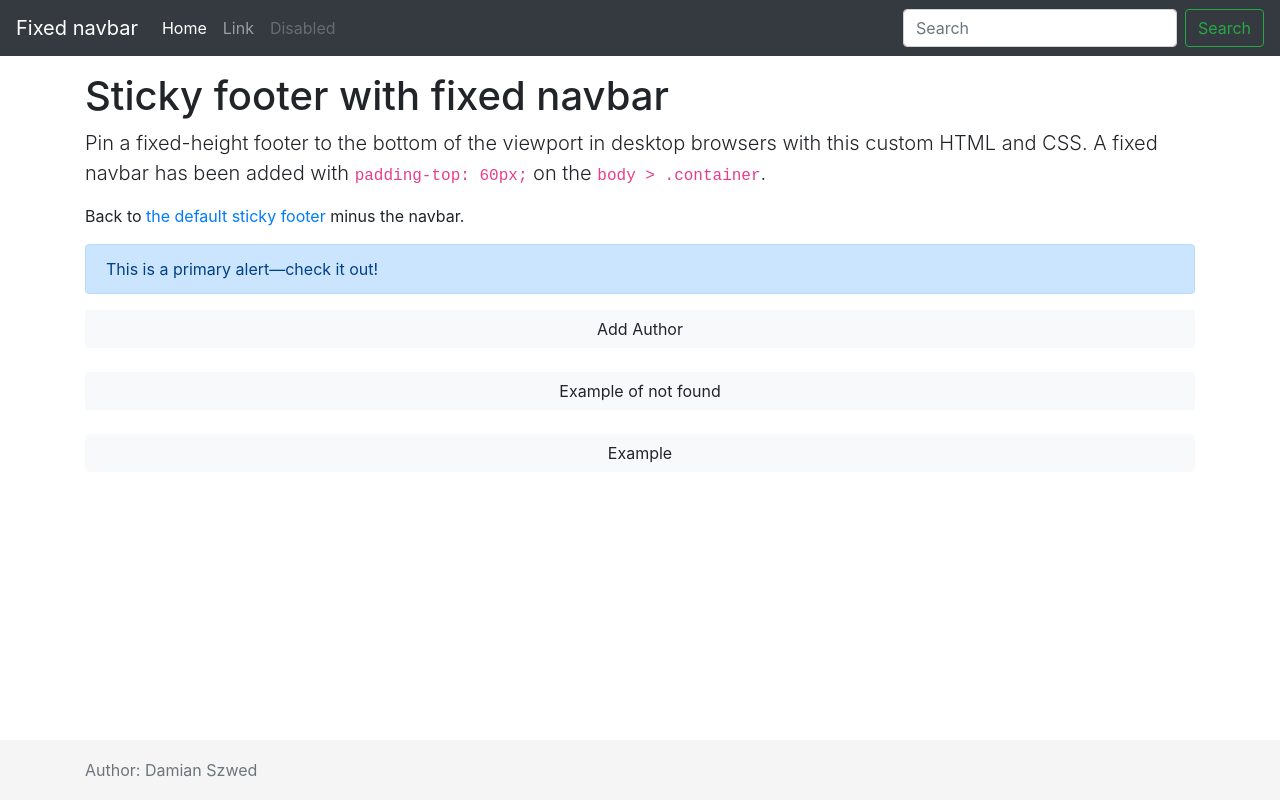
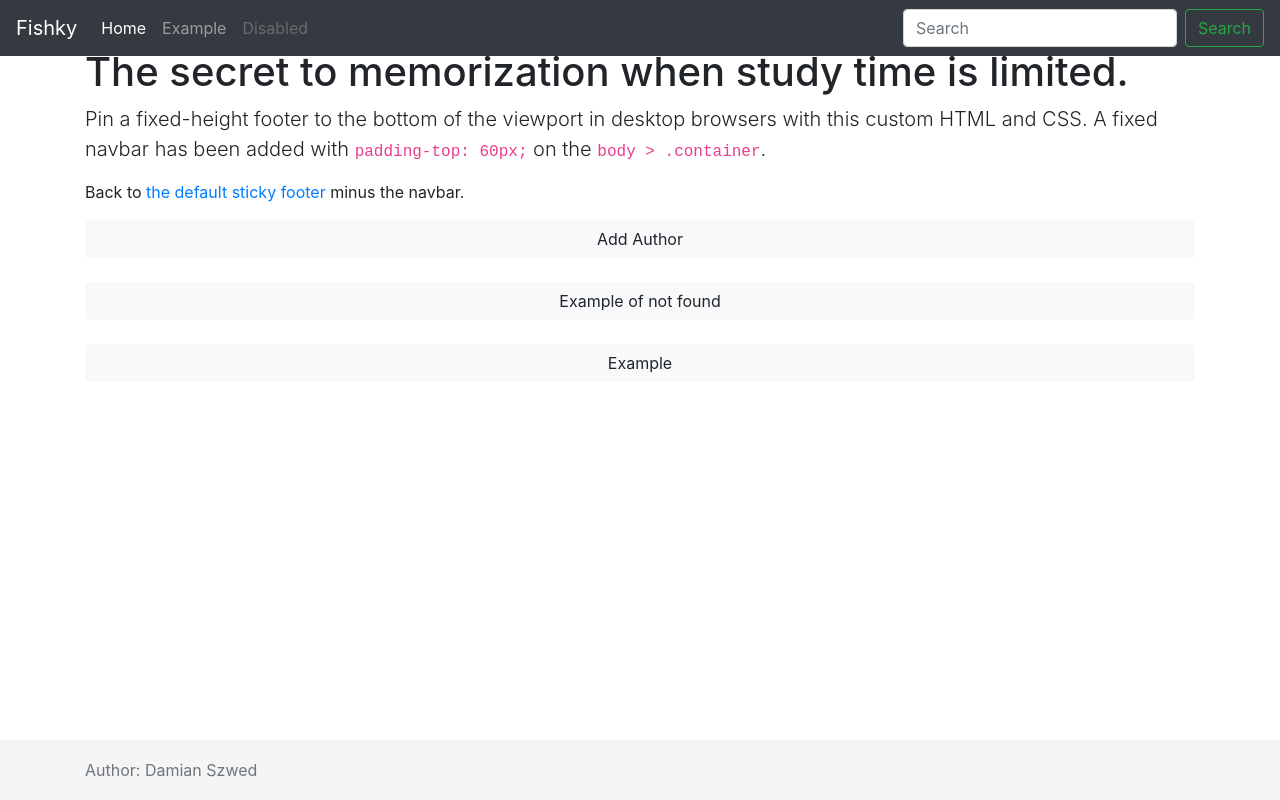
Before and after one commit to damianszwed/fishky-ui, a React app: page / in a window 1280 px wide. Built offline with nearby package versions, Linux system fonts and the light colour scheme.

Commit message:
Added h1 to Home page

```diff
--- a/package.json
+++ b/package.json
@@ -15,10 +15,10 @@
     "react-dom": "^16.2.0",
     "react-redux": "^5.0.7",
     "react-router-dom": "^4.2.2",
-    "toastr": "^2.1.4",
     "redux": "^3.7.2",
     "redux-logger": "^3.0.6",
-    "redux-thunk": "^2.2.0"
+    "redux-thunk": "^2.2.0",
+    "toastr": "^2.1.4"
   },
   "scripts": {
     "start": "react-scripts start",
--- a/public/index.html
+++ b/public/index.html
@@ -4,7 +4,7 @@
     <title>Fishky</title>
     <meta charset="utf-8">
     <meta name="viewport" content="width=device-width, initial-scale=1">
-	<meta name="description" content="Language learning and historical dates support service.">
+	<meta name="description" content="The secret to memorization When study time is limited">
     <meta name="author" content="Damian Szwed">
     <link rel="manifest" href="%PUBLIC_URL%/manifest.json">
     <link rel="shortcut icon" href="%PUBLIC_URL%/favicon.ico">
--- a/src/components/Home.js
+++ b/src/components/Home.js
@@ -3,9 +3,11 @@ import { Link } from 'react-router-dom'
 
 const Home = () => (
     <div>
-        <div className="alert alert-primary" role="alert">
-            This is a primary alert—check it out!
-        </div>
+        <h1 className="mt-5">The secret to memorization when study time is limited.</h1>
+        <p className="lead">Pin a fixed-height footer to the bottom of the viewport in desktop browsers
+            with this custom HTML and CSS. A fixed navbar has been added with <code>padding-top:
+                60px;</code> on the <code>body &gt; .container</code>.</p>
+        <p>Back to <a href="../sticky-footer">the default sticky footer</a> minus the navbar.</p>
         <Link to="addAuthor" className="btn btn-light btn-block">Add Author</Link><br />
         <Link to="notFound" className="btn btn-light btn-block">Example of not found</Link><br />
         <Link to="example" className="btn btn-light btn-block">Example</Link>
--- a/src/components/Main.js
+++ b/src/components/Main.js
@@ -7,13 +7,7 @@ import NotFoundPage from '../components/NotFoundPage'
 const Main = () => {
     return (
         <div>
-            <br />
             <main role="main" className="container">
-                <h1 className="mt-5">Sticky footer with fixed navbar</h1>
-                <p className="lead">Pin a fixed-height footer to the bottom of the viewport in desktop browsers
-                    with this custom HTML and CSS. A fixed navbar has been added with <code>padding-top:
-                        60px;</code> on the <code>body &gt; .container</code>.</p>
-                <p>Back to <a href="../sticky-footer">the default sticky footer</a> minus the navbar.</p>
                 <Switch>
                     <Route path="/" exact component={Home}/>
                     <Route path="/example" component={ProductsAndCartContainer}/>
--- a/src/components/Navbar.js
+++ b/src/components/Navbar.js
@@ -1,19 +1,20 @@
 import React from 'react'
+import { Link } from 'react-router-dom'
 
 const Navbar = () => {
     return (
         <nav className="navbar navbar-expand-md navbar-dark fixed-top bg-dark">
-            <a className="navbar-brand" href="#">Fixed navbar</a>
+            <Link to="/" className="navbar-brand">Fishky</Link>
             <button className="navbar-toggler" type="button" data-toggle="collapse" data-target="#navbarCollapse" aria-controls="navbarCollapse" aria-expanded="false" aria-label="Toggle navigation">
                 <span className="navbar-toggler-icon" />
             </button>
             <div className="collapse navbar-collapse" id="navbarCollapse">
                 <ul className="navbar-nav mr-auto">
                     <li className="nav-item active">
-                        <a className="nav-link" href="#">Home <span className="sr-only">(current)</span></a>
+                        <Link to="/" className="nav-link">Home <span className="sr-only">(current)</span></Link>
                     </li>
                     <li className="nav-item">
-                        <a className="nav-link" href="#">Link</a>
+                        <Link to="/example" className="nav-link">Example</Link>
                     </li>
                     <li className="nav-item">
                         <a className="nav-link disabled" href="#">Disabled</a>
```
